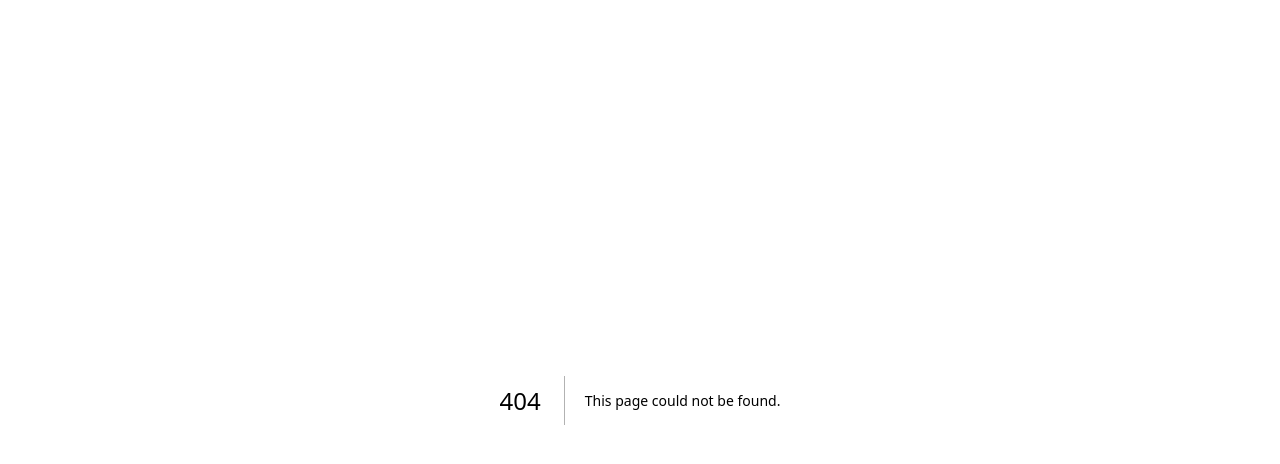
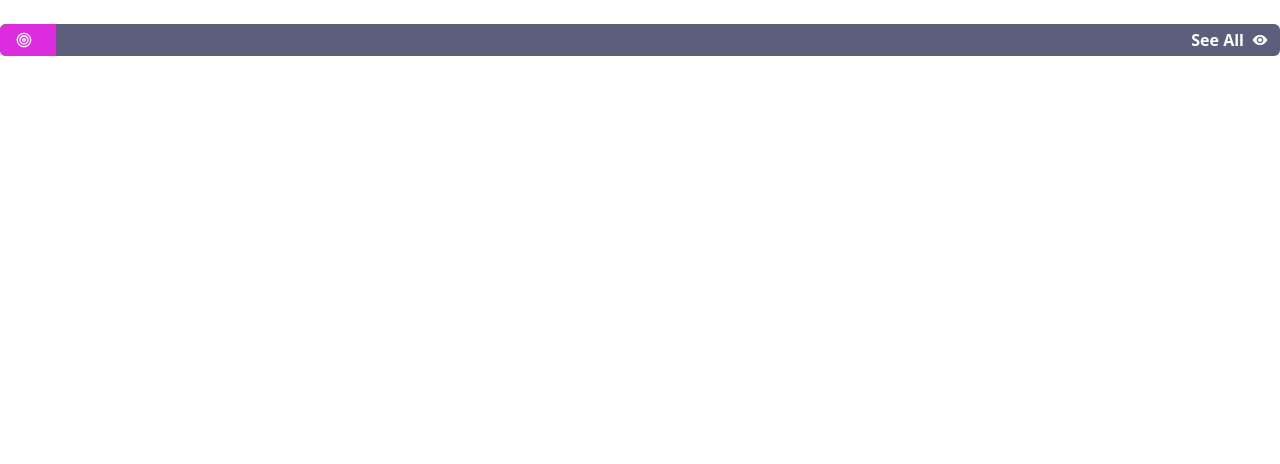
Before and after one commit to mhmAdmin1122/spority, a Next.js app: page /Site/Components/BreadCrumbs in a window 1280 px wide. Before the commit this address had no page. Shown: the top 464 px of the page. Built offline with nearby package versions, Linux system fonts and the light colour scheme.

Commit message:
new updtate

```diff
--- /dev/null
+++ b/pages/Site/Components/BreadCrumbs.tsx
@@ -0,0 +1,21 @@
+import Link from 'next/link'
+import React from 'react'
+import { CgMediaLive } from 'react-icons/cg'
+import { MdRemoveRedEye } from 'react-icons/md'
+
+const BreadCrumbs = ({ crumbTitle, crumbUrl }: any) => {
+    return (
+        <div className="breadCrumbs">
+            <div>
+                <b><CgMediaLive /></b>
+                <i>{crumbTitle}</i>
+            </div>
+            <Link href={crumbUrl}>
+                <b>See All</b>
+                <i><MdRemoveRedEye /></i>
+            </Link>
+        </div>
+    )
+}
+
+export default BreadCrumbs
--- a/pages/Site/Components/LiveChannel.tsx
+++ b/pages/Site/Components/LiveChannel.tsx
@@ -1,15 +1,13 @@
 import React from 'react'
-import { CgMediaLive } from 'react-icons/cg'
 import ImageBox from './ImageBox'
 import skyPic from '@/public/img/sky.png'
+import Link from 'next/link'
+import BreadCrumbs from './BreadCrumbs'
 
 const LiveChannel = () => {
     return (
         <div className='LiveChannel'>
-            <div className="LiveChannel_topHeading">
-                <b><CgMediaLive /></b>
-                <i>Live Channels</i>
-            </div>
+           <BreadCrumbs crumbTitle="Live Channels" crumbUrl='/' />
             <div className="LiveChannel_Cards">
                 <div className="lc_cradBox">
                     <div className="cardboxImage w-full">
--- a/styles/globals.css
+++ b/styles/globals.css
@@ -5,7 +5,7 @@
 /* Navbar */
 
 .navbar {
-  @apply bg-[#fceeee] flex flex-wrap justify-between items-center px-10 py-2;
+  @apply bg-[#fee6fb] flex flex-wrap justify-between items-center px-10 py-2;
 }
 .Tabs_site {
   @apply cursor-pointer flex flex-wrap justify-center items-center gap-4 text-base font-bold;
@@ -43,6 +43,8 @@
 /* Navbar */
 
 /* main Body */
+
+/* hero-banner */
 .banner {
   @apply w-[100%] h-auto px-12 py-12 flex justify-between items-center gap-4;
 }
@@ -52,8 +54,7 @@
 .left_Side h1 {
   @apply text-5xl font-bold cursor-context-menu text-[#5b5f7c];
 }
-.left_Side h1 b,
-.LiveChannel_topHeading {
+.left_Side h1 b {
   @apply text-[#db2dde] mt-[10px];
 }
 .right_Side {
@@ -65,12 +66,24 @@
 .left_Side a {
   @apply bg-[#db2dde] px-4 py-2 rounded-md w-fit text-base text-[#fff] font-bold;
 }
-.LiveChannel_topHeading {
-  @apply text-center text-[#5b5f7c] mb-4 text-5xl font-bold cursor-context-menu gap-2 flex items-center justify-center w-full;
+/* hero-banner */
+
+/* breadCrumbs */
+.breadCrumbs {
+  @apply flex flex-wrap items-center justify-between bg-[#5b5f7c] text-[#fff] rounded-md overflow-hidden my-6;
 }
-.LiveChannel_topHeading b svg {
-  @apply text-[#db2dde];
+.breadCrumbs div {
+  @apply flex flex-wrap justify-center items-center gap-2 bg-[#db2dde] cursor-context-menu text-[#fff] px-4 py-2 text-base font-bold;
 }
+.breadCrumbs a {
+  @apply px-3 flex flex-wrap justify-center text-base items-center gap-2 transition-all duration-500;
+}
+.breadCrumbs a:hover {
+  @apply text-[#7ddbaf];
+}
+/* breadCrumbs */
+
+/* Live Channels */
 .LiveChannel {
   @apply px-12 py-8;
 }
@@ -83,6 +96,8 @@
 .lc_badge {
   @apply absolute top-0 right-0 bg-[#5b5f7c] px-4 py-2 rounded-bl-lg cursor-pointer text-[#fff];
 }
+/* Live Channels */
+
 /* main Body */
 
 /* Footer */
@@ -91,27 +106,34 @@
 /* responsive */
 /* Desktop View */
 @media (max-width: 900px) and (min-width: 701px) {
+  /* Navbar */
   .mobile-menu-part {
     @apply hidden;
   }
+  /* Navbar */
 }
 /* tab, laptop View */
 @media (max-width: 900px) and (min-width: 701px) {
+  /* Navbar */
   .mobile-menu-part {
     @apply hidden;
   }
+  /* Navbar */
 }
 /* ipad, Hub-mobile View */
 @media (max-width: 700px) and (min-width: 450px) {
+  /* Navbar */
   .desktop-menu-part {
     @apply hidden;
   }
   .mobile-menu-part {
     @apply block text-4xl;
   }
+  /* Navbar */
 }
 /* Mobile Devices */
 @media (max-width: 449px) and (min-width: 360px) {
+  /* Navbar */
   .desktop-menu-part,
   .tab-lab-menu-part {
     @apply hidden;
@@ -119,8 +141,10 @@
   .mobile-menu-part {
     @apply block text-4xl;
   }
+  /* Navbar */
 }
 @media (max-width: 359px) and (min-width: 200px) {
+  /* Navbar */
   .desktop-menu-part,
   .tab-lab-menu-part {
     @apply hidden;
@@ -128,4 +152,5 @@
   .mobile-menu-part {
     @apply block text-4xl;
   }
+  /* Navbar */
 }
```
